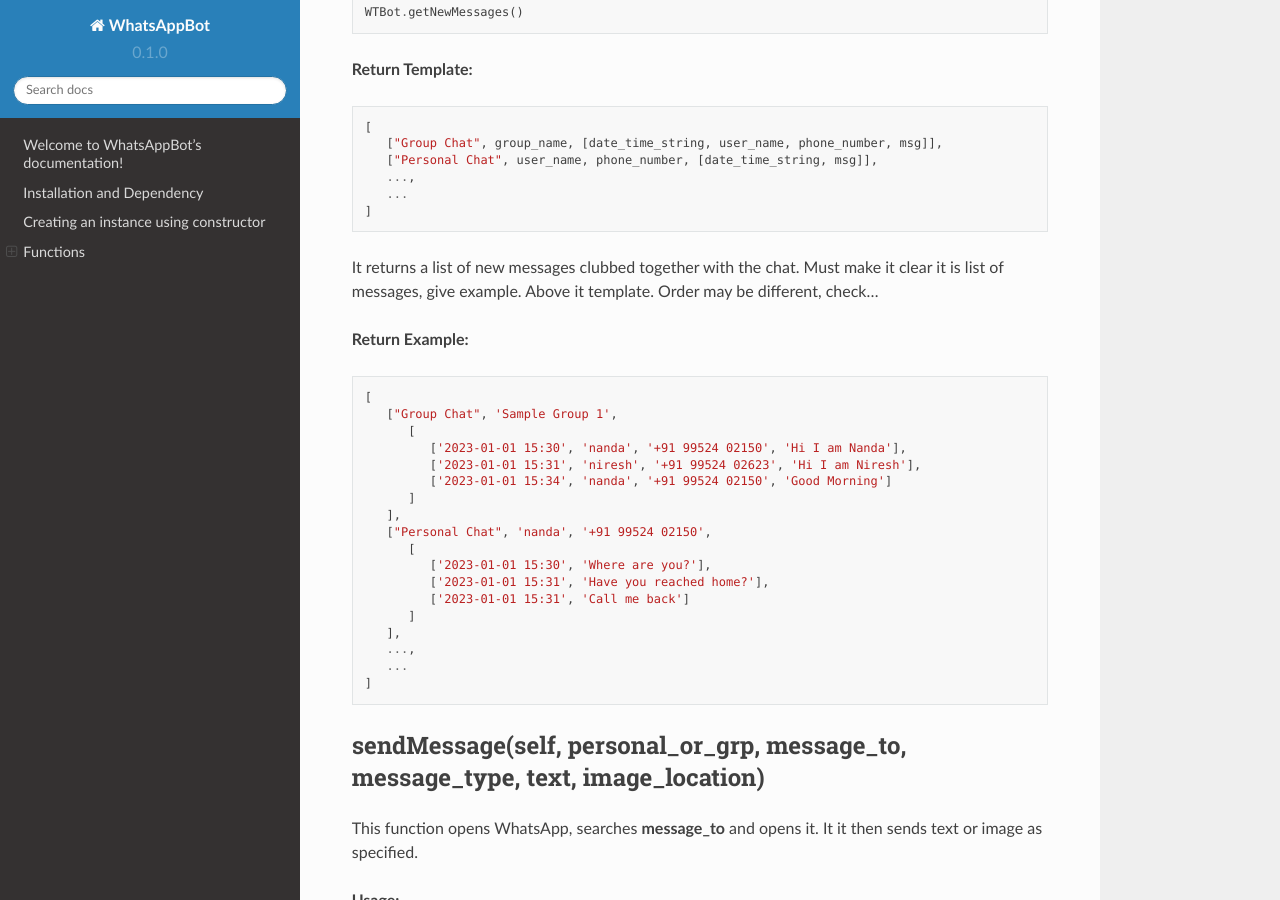
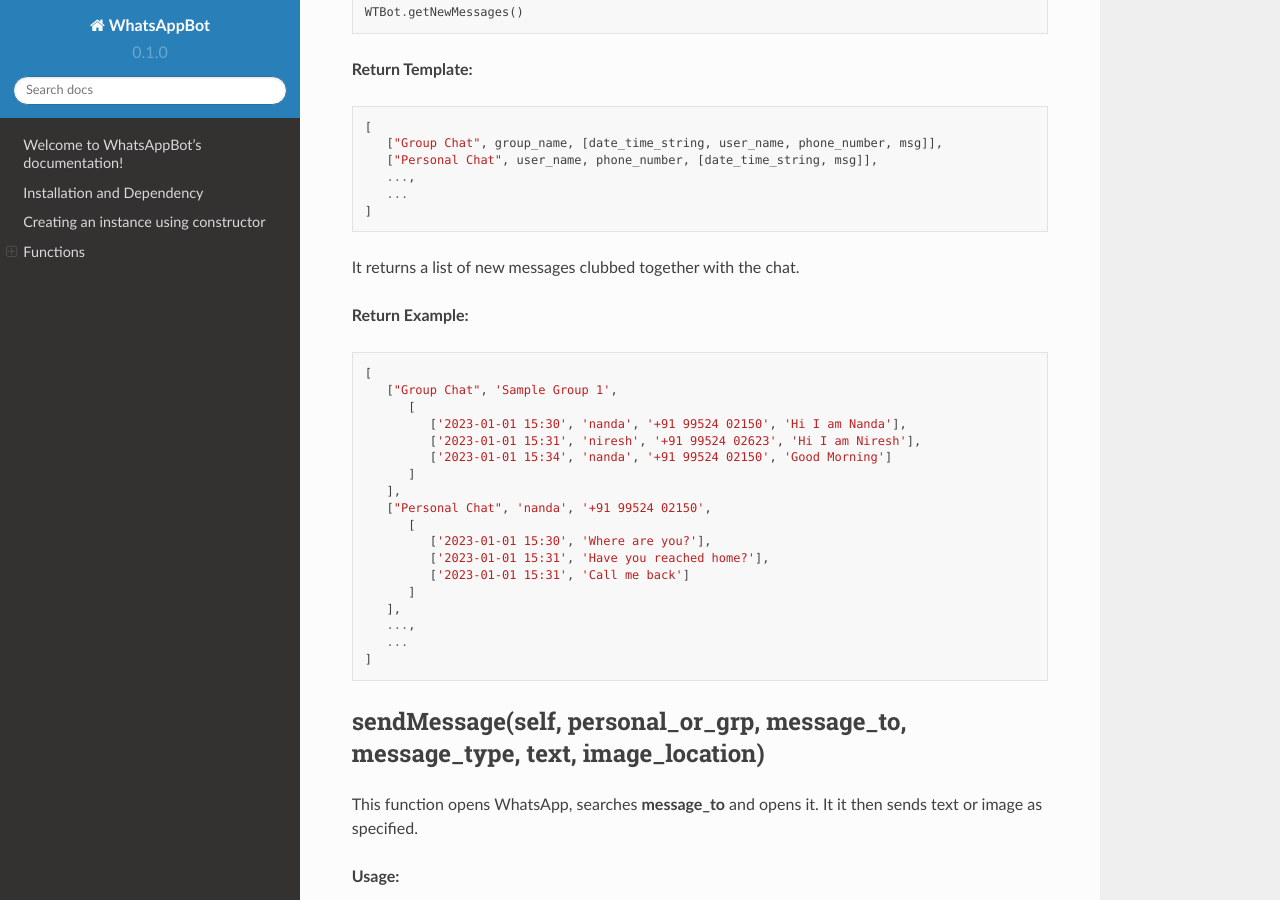
Before and after one commit to ArvindR07/WhatsAppBotDocs, a Sphinx documentation site: the page built from docs/source/index.rst, in a window 1280 px wide and 900 px high, scrolled down 3090 px. Built offline with Sphinx 7.4.7 and the Read the Docs theme 2.0.0, drawn with Linux system fonts in a browser that asks for light colours.

Commit message:
Update index.rst

```diff
--- a/docs/source/index.rst
+++ b/docs/source/index.rst
@@ -145,9 +145,7 @@
    ]
 
 It returns a list of new messages clubbed together with the chat.
-Must make it clear it is list of messages, give example.
-Above it template.
-Order may be different, check...
+
 
 **Return Example:**
 
```
